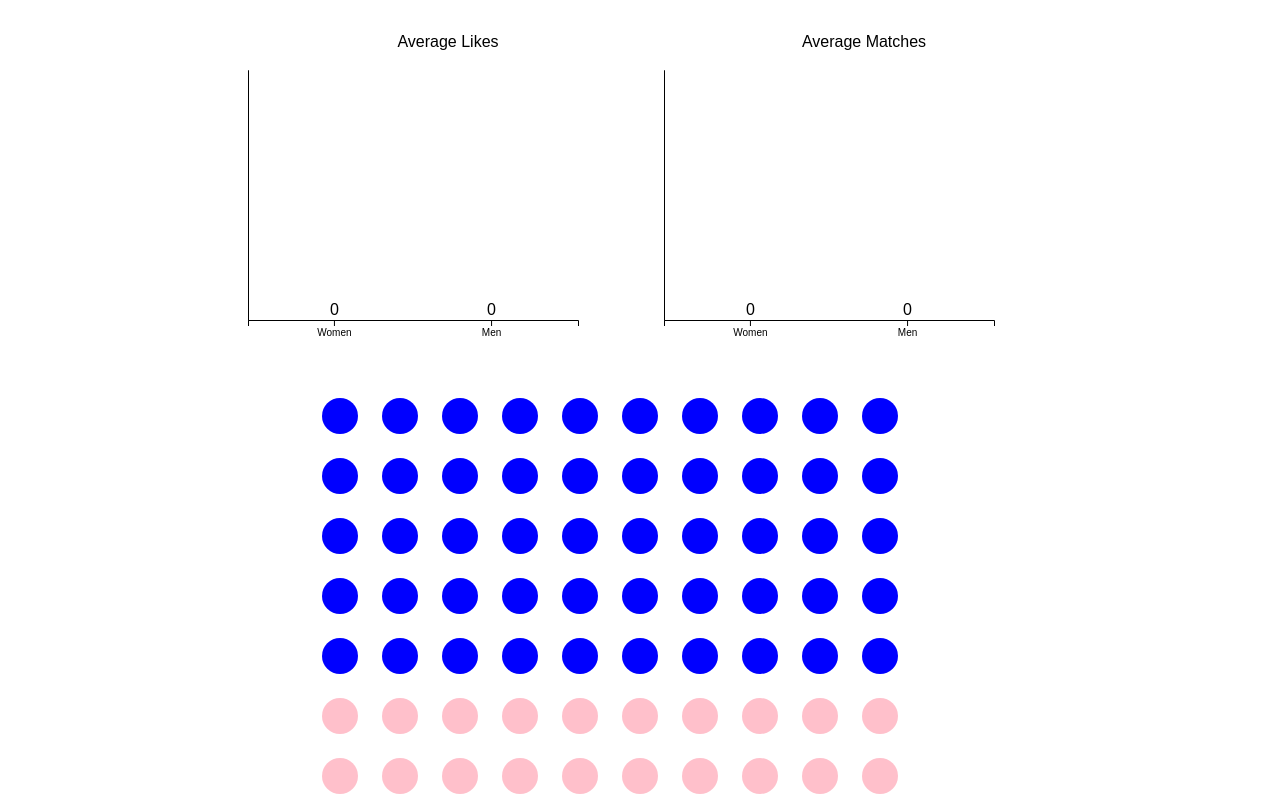
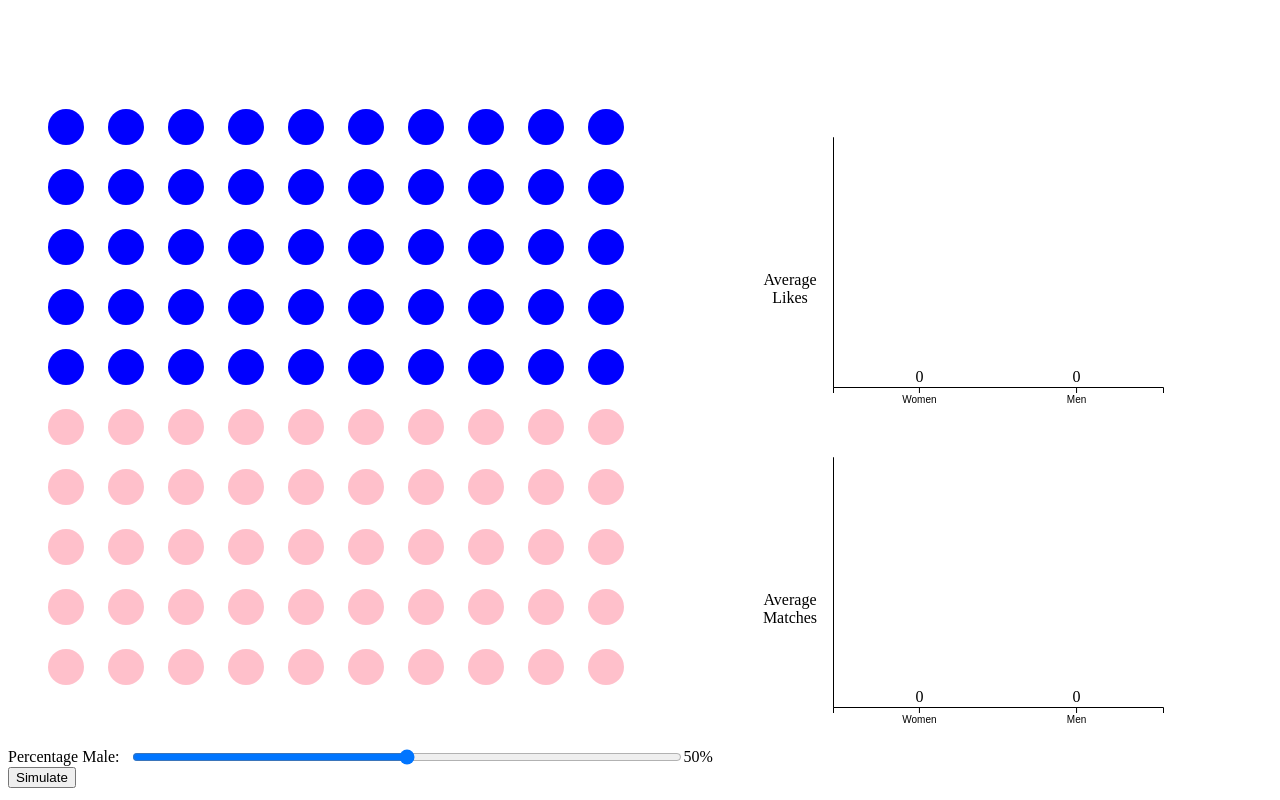
Before and after one commit to Qcallahan/DatingAppsSim, a SvelteKit app: page / in a window 1280 px wide. Shown: the part 1140-1940 px from the top of the page. Built offline with nearby package versions, Linux system fonts and the light colour scheme.

Commit message:
moved charts to right of sim

```diff
--- a/src/components/App.svelte
+++ b/src/components/App.svelte
@@ -906,18 +906,11 @@
       users like other users 30% of the time (more on these exact statistics
       later).
     </p>
+  </div>
 
-    <table class="chart-table">
+  <table class="layout-table">
     <tr>
-        <td>Average Likes</td>
-        <td>Average Matches</td>
-      </tr>
-      <tr>
-        <td id="chart-container"></td>
-        <td id="chart-container2"></td>
-      </tr>
-    </table>
-
+      <td>
         <div class="container">
           <svg id="svgContainer" width="700" height="700">
             <!-- Circles will be drawn here -->
@@ -930,6 +923,23 @@
             <g id="textGroupPink"></g>
           </svg>
         </div>
+      </td>
+      <td>
+        <div class="table-container">
+          <table class="chart-table">
+            <tr>
+              <td>Average Likes</td>
+              <td id="chart-container"></td>
+            </tr>
+            <tr>
+              <td>Average Matches</td>
+              <td id="chart-container2"></td>
+            </tr>
+          </table>
+        </div>
+      </td>
+    </tr>
+  </table>
 
   <div class="slider-container">
     <span class="slider-label">Percentage Male:</span>
@@ -944,7 +954,6 @@
     <span>{malePercentage}%</span>
   </div>
   <button on:click={simulate}>Simulate</button>
-  </div>
 
   <h2 class="reason-title">Reason 2: Overload And Desperation</h2>
 
@@ -1138,7 +1147,8 @@
   }
 
   .container {
-    display: flex;
+    display: inline-block;
+    vertical-align: top;
     justify-content: center;
     align-items: center;
     margin-bottom: -80px;
@@ -1147,7 +1157,7 @@
   .slider-container {
     display: flex;
     align-items: center;
-    margin-top: 20px;
+    margin-top: -30px;
   }
   .slider-label {
     margin-right: 10px;
@@ -1162,4 +1172,21 @@
     border: none;
     border-collapse: collapse;
   }
+
+  .table-container {
+    display: flex;
+    flex-direction: column;
+    align-items: flex-start; /* Align items at the start of the container */
+    margin-top: 100px;
+  }
+
+  .layout-table {
+    width: 100%;
+    border-collapse: collapse; /* Merge the borders of cells */
+    border-color: transparent; /* Set border color to transparent */
+  }
+
+  .layout-table td {
+    border: none; /* Remove borders from table cells */
+  }
 </style>
```
Lines whose indentation alone changed are shown as unchanged.
